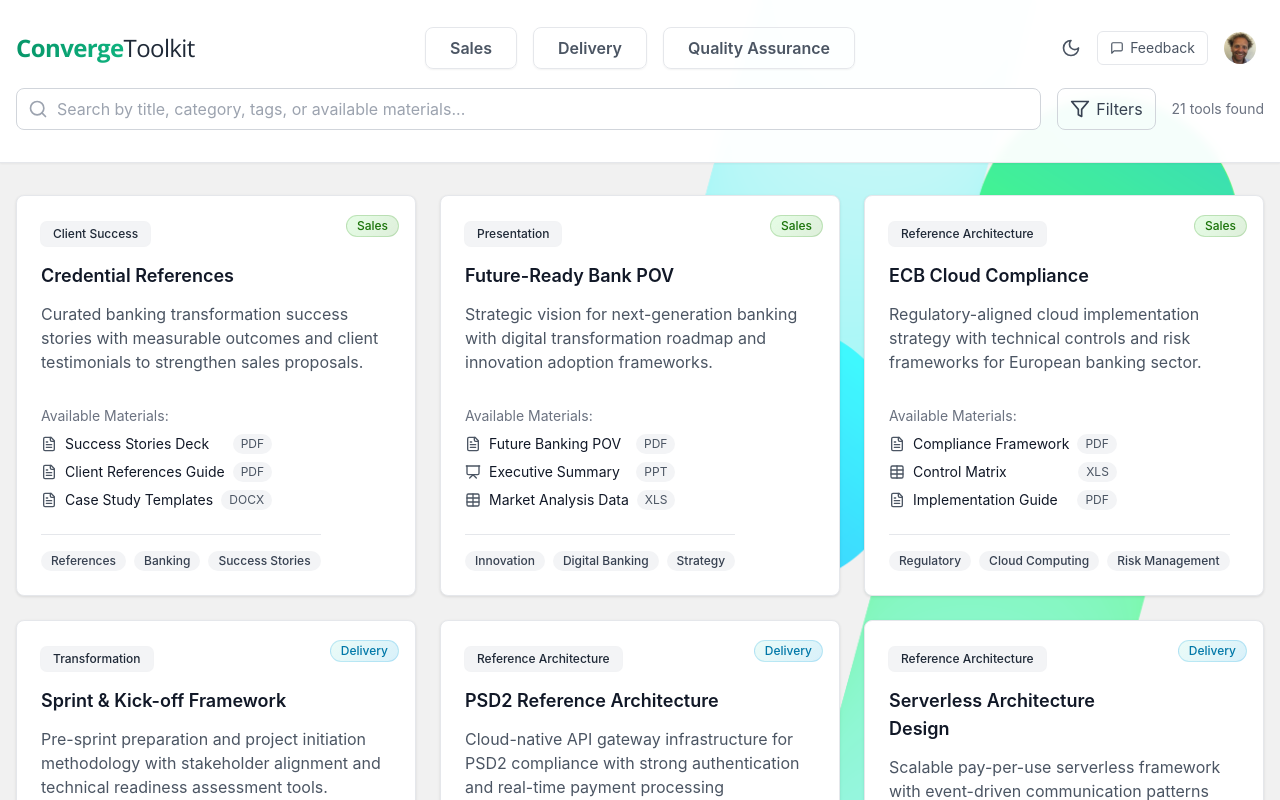
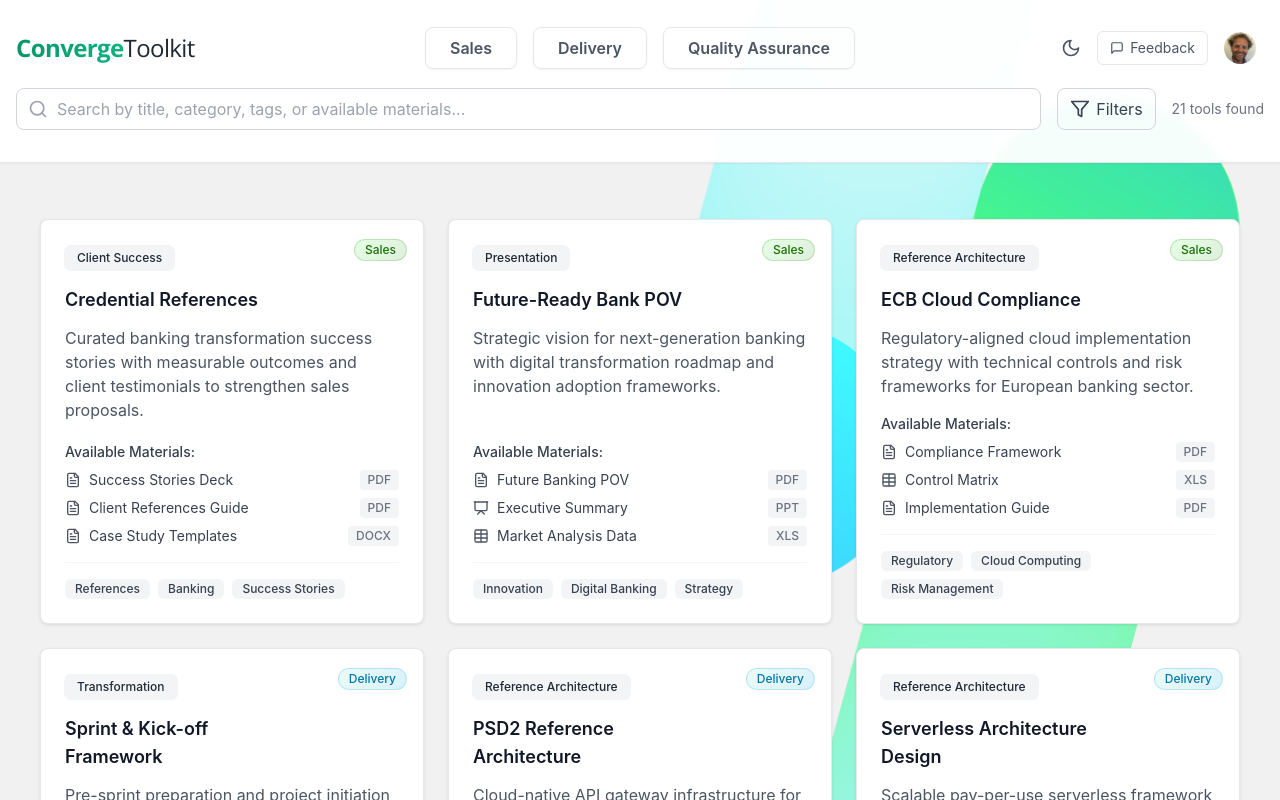
Before and after one commit to LouisBannah/escobar, a React (Vite) app: page / in a window 1280 px wide. Both pictures are taken after typing "name@example.com", "Sample123" into the empty fields and a click on the button "Sign In". Shown: the top 800 px of the page. Built offline with nearby package versions, Linux system fonts and the light colour scheme.

Commit message:
New base card component

```diff
--- /dev/null
+++ b/src/components/BaseCard.tsx
@@ -0,0 +1,125 @@
+import React from 'react';
+import { FileText, Archive, Table, Presentation, Code, Globe } from 'lucide-react';
+
+// Define the material interface
+interface Material {
+  title: string;
+  format: string;
+  url?: string;
+}
+
+// Define the ToolkitItem interface
+interface ToolkitItem {
+  id: string;
+  shortTitle: string;
+  shortDescription: string;
+  theme: 'Sales' | 'Delivery' | 'Quality Assurance';
+  category: string;
+  materials?: Material[];
+  tags?: string[];
+}
+
+interface BaseCardProps {
+  item: ToolkitItem;
+  onClick: () => void;
+}
+
+const BaseCard: React.FC<BaseCardProps> = ({ item, onClick }) => {
+  // Helper function to determine the icon based on format
+  const getIconForFormat = (format: string) => {
+    const type = format.toLowerCase();
+    if (type === 'pdf') return <FileText className="w-4 h-4 text-gray-600 flex-shrink-0" />;
+    if (type === 'zip') return <Archive className="w-4 h-4 text-gray-600 flex-shrink-0" />;
+    if (type === 'xls' || type === 'xlsx') return <Table className="w-4 h-4 text-gray-600 flex-shrink-0" />;
+    if (type === 'doc' || type === 'docx') return <FileText className="w-4 h-4 text-gray-600 flex-shrink-0" />;
+    if (type === 'ppt' || type === 'pptx') return <Presentation className="w-4 h-4 text-gray-600 flex-shrink-0" />;
+    if (type === 'yaml' || type === 'yml' || type === 'json') return <Code className="w-4 h-4 text-gray-600 flex-shrink-0" />;
+    if (type === 'html') return <Globe className="w-4 h-4 text-gray-600 flex-shrink-0" />;
+    return <FileText className="w-4 h-4 text-gray-600 flex-shrink-0" />;  // Default icon
+  };
+
+  return (
+    <div
+      onClick={onClick}
+      className="text-left card rounded-lg shadow-sm border p-6 hover:shadow-md transition-shadow flex flex-col relative z-20 cursor-pointer"
+    >
+      {/* Theme Badge */}
+      <div className="absolute top-4 right-4">
+        <span
+          className={`inline-flex items-center px-2.5 py-0.5 rounded-full text-xs font-medium border`}
+          style={
+            item.theme === 'Sales'
+              ? {
+                  background: 'linear-gradient(135deg, rgba(5, 237, 4, 0.1), rgba(36, 146, 13, 0.15))',
+                  color: '#1A7309',
+                  borderColor: 'rgba(36, 146, 13, 0.2)'
+                }
+              : item.theme === 'Delivery'
+              ? {
+                  background: 'linear-gradient(135deg, rgba(54, 218, 179, 0.1), rgba(0, 160, 222, 0.15))',
+                  color: '#0078A8',
+                  borderColor: 'rgba(0, 160, 222, 0.2)'
+                }
+              : {
+                  background: 'linear-gradient(135deg, rgba(212, 30, 222, 0.1), rgba(179, 142, 239, 0.15))',
+                  color: '#9061E5',
+                  borderColor: 'rgba(179, 142, 239, 0.2)'
+                }
+          }
+        >
+          {item.theme === 'Quality Assurance' ? 'QA' : item.theme}
+        </span>
+      </div>
+
+      {/* Category Label */}
+      <div className="mb-4">
+        <span className="inline-flex items-center px-3 py-1 rounded-md text-xs font-medium bg-gray-100 text-gray-800 ring-1 ring-gray-200/50">
+          {item.category}
+        </span>
+      </div>
+
+      {/* Title */}
+      <h3 className="text-lg font-semibold text-gray-900 mb-3 pr-24">
+        {item.shortTitle}
+      </h3>
+
+      {/* Description */}
+      <p className="text-gray-600 mb-4">
+        {item.shortDescription}
+      </p>
+
+      {/* Available Materials */}
+      {item.materials && item.materials.length > 0 && (
+        <div className="mt-auto">
+          <p className="text-sm font-medium text-gray-700 mb-2">Available Materials:</p>
+          <ul className="space-y-2">
+            {item.materials.slice(0, 3).map((material: Material, index: number) => (
+              <li key={index} className="flex items-center justify-between text-sm">
+                <div className="flex items-center">
+                  {getIconForFormat(material.format)}
+                  <span className="text-gray-700 ml-2">{material.title}</span>
+                </div>
+                <span className="text-xs font-medium text-gray-500 bg-gray-100 px-2 py-0.5 rounded">
+                  {material.format}
+                </span>
+              </li>
+            ))}
+          </ul>
+        </div>
+      )}
+
+      {/* Tags */}
+      {item.tags && item.tags.length > 0 && (
+        <div className="flex flex-wrap gap-2 mt-4 pt-4 border-t border-gray-100">
+          {item.tags.slice(0, 3).map((tag: string, index: number) => (
+            <span key={index} className="inline-flex items-center px-2.5 py-0.5 rounded-md text-xs font-medium bg-gray-100 text-gray-700">
+              {tag}
+            </span>
+          ))}
+        </div>
+      )}
+    </div>
+  );
+};
+
+export default BaseCard;
--- a/src/components/Toolkit.tsx
+++ b/src/components/Toolkit.tsx
@@ -8,6 +8,7 @@ import DetailedCard from './DetailedCard';
 import { useUser } from '../contexts/UserContext';
 import PDFViewer from './PDFViewer';
 import ThemeToggle from './ThemeToggle';
+import BaseCard from './BaseCard';
 
 interface Filters {
   category: string[];
@@ -476,93 +477,25 @@ export const Toolkit: React.FC = () => {
 
         <main className="container mx-auto px-4 py-8 relative z-10">
           {filteredItems.length > 0 ? (
-            <div className="grid grid-cols-1 md:grid-cols-2 lg:grid-cols-3 gap-6">
+            <div className="grid grid-cols-1 md:grid-cols-2 lg:grid-cols-3 gap-6 p-6">
               {filteredItems.map((item) => (
-                <button
+                <BaseCard
                   key={item.id}
+                  item={{
+                    id: item.id,
+                    shortTitle: item.shortTitle,
+                    shortDescription: item.shortDescription,
+                    theme: item.theme,
+                    category: item.category,
+                    materials: item.materials.map(material => ({
+                      title: material.title,
+                      format: material.type.toUpperCase(),
+                      url: material.url
+                    })),
+                    tags: item.availableTags
+                  }}
                   onClick={() => setCurrentItemId(item.id)}
-                  className="text-left card rounded-lg shadow-sm border p-6 hover:shadow-md transition-shadow flex flex-col relative z-20"
-                >
-                  {/* Theme Badge */}
-                  <div className="absolute top-4 right-4">
-                    <span
-                      className={`inline-flex items-center px-2.5 py-0.5 rounded-full text-xs font-medium border`}
-                      style={
-                        item.theme === 'Sales'
-                          ? {
-                              background: 'linear-gradient(135deg, rgba(5, 237, 4, 0.1), rgba(36, 146, 13, 0.15))',
-                              color: '#1A7309',
-                              borderColor: 'rgba(36, 146, 13, 0.2)'
-                            }
-                          : item.theme === 'Delivery'
-                          ? {
-                              background: 'linear-gradient(135deg, rgba(54, 218, 179, 0.1), rgba(0, 160, 222, 0.15))',
-                              color: '#0078A8',
-                              borderColor: 'rgba(0, 160, 222, 0.2)'
-                            }
-                          : {
-                              background: 'linear-gradient(135deg, rgba(212, 30, 222, 0.1), rgba(179, 142, 239, 0.15))',
-                              color: '#9061E5',
-                              borderColor: 'rgba(179, 142, 239, 0.2)'
-                            }
-                      }
-                    >
-                      {item.theme === 'Quality Assurance' ? 'QA' : item.theme}
-                    </span>
-                  </div>
-
-                  {/* Category Label */}
-                  <div className="mb-4">
-                    <span className="inline-flex items-center px-3 py-1 rounded-md text-xs font-medium bg-gray-100 text-gray-800 ring-1 ring-gray-200/50">
-                      {item.category}
-                    </span>
-                  </div>
-
-                  {/* Title */}
-                  <h3 className="text-lg font-semibold text-gray-900 mb-3 pr-24">
-                    {item.shortTitle}
-                  </h3>
-
-                  {/* Description */}
-                  <p className="text-gray-600 mb-4">
-                    {item.shortDescription}
-                  </p>
-
-                  {/* Materials Section */}
-                  <div className="mt-4 mb-6">
-                    <div className="text-sm text-gray-500 mb-2">Available Materials:</div>
-                    <div className="space-y-2">
-                      {item.materials.map((material, index) => (
-                        <div key={index} className="flex items-center gap-2">
-                          {material.type === 'pdf' && <FileText className="w-4 h-4 text-gray-600 flex-shrink-0" />}
-                          {material.type === 'zip' && <Archive className="w-4 h-4 text-gray-600 flex-shrink-0" />}
-                          {material.type === 'xls' && <Table className="w-4 h-4 text-gray-600 flex-shrink-0" />}
-                          {material.type === 'docx' && <FileText className="w-4 h-4 text-gray-600 flex-shrink-0" />}
-                          {material.type === 'ppt' && <Presentation className="w-4 h-4 text-gray-600 flex-shrink-0" />}
-                          {material.type === 'yaml' && <Code className="w-4 h-4 text-gray-600 flex-shrink-0" />}
-                          {material.type === 'json' && <Code className="w-4 h-4 text-gray-600 flex-shrink-0" />}
-                          {material.type === 'html' && <Globe className="w-4 h-4 text-gray-600 flex-shrink-0" />}
-                          <span className="text-sm text-gray-900 flex-grow">{material.title}</span>
-                          <span className="text-xs px-2 py-0.5 rounded-full bg-gray-100 text-gray-600 flex-shrink-0">
-                            {material.type.toUpperCase()}
-                          </span>
-                        </div>
-                      ))}
-                    </div>
-                  </div>
-
-                  {/* Tags Section */}
-                  <div className="flex flex-wrap gap-2 pt-4 mt-auto border-t">
-                    {item.availableTags.map((tag) => (
-                      <span
-                        key={tag}
-                        className="inline-flex items-center px-2.5 py-0.5 rounded-full text-xs font-medium bg-gray-100 text-gray-700"
-                      >
-                        {tag}
-                      </span>
-                    ))}
-                  </div>
-                </button>
+                />
               ))}
             </div>
           ) : (
--- a/src/utils/themeUtils.ts
+++ b/src/utils/themeUtils.ts
@@ -32,7 +32,7 @@ export const getThemeColors = (theme: 'Sales' | 'Delivery' | 'Quality Assurance'
           border: 'border-emerald-800',
           tabButton: 'bg-emerald-600 hover:bg-emerald-700',
           success: 'bg-emerald-50',
-          tabText: 'text-graredy-900',
+          tabText: 'text-emerald-900',
           titleText: 'text-emerald-900',
           themeLabel: 'bg-emerald-200 text-emerald-800 border-emerald-200',
           boxTitle: 'text-emerald-900',
```
